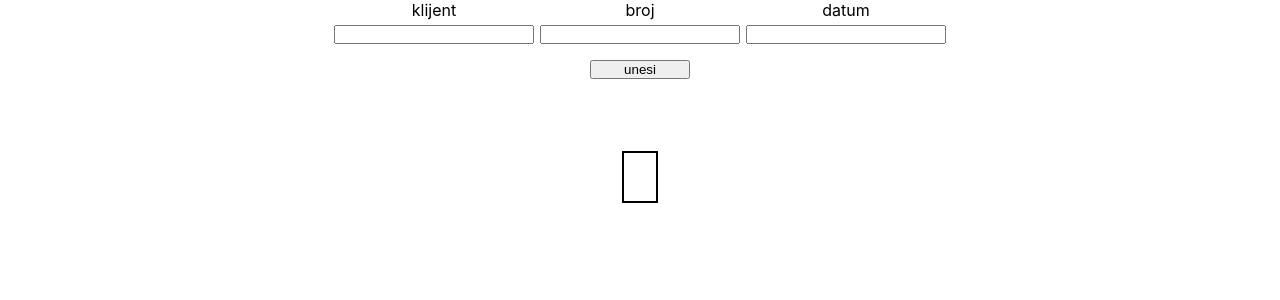
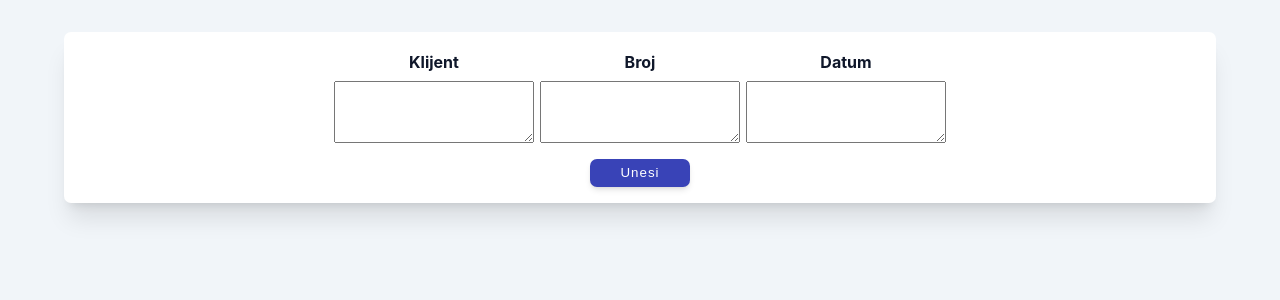
Before and after one commit to DamirRa/input-component, a React (Create React App) app: page / in a window 1280 px wide. Shown: the top 300 px of the page. Built offline with nearby package versions, Linux system fonts and the light colour scheme.

Commit message:
gotov css

```diff
--- a/src/components/ClearAllBtn.js
+++ b/src/components/ClearAllBtn.js
@@ -8,9 +8,9 @@ const ClearAllBtn = () => {
     setModal(!modal)
   }
   return (
-    <div>
-      <button type='button' onClick={toggle}>
-        clear all
+    <div className='clear-btn-container'>
+      <button type='button' className='btn clear-btn' onClick={toggle}>
+        obriši sve
       </button>
       {modal && <Warning toggle={toggle} />}
     </div>
--- a/src/components/DeleteBtn.js
+++ b/src/components/DeleteBtn.js
@@ -6,7 +6,11 @@ const DeleteBtn = ({ id }) => {
   const { handleDelete } = useGlobalContext()
   return (
     <div>
-      <button type='button' onClick={() => handleDelete(id)}>
+      <button
+        type='button'
+        className='delete-btn btn'
+        onClick={() => handleDelete(id)}
+      >
         <FaTrashAlt />
       </button>
     </div>
--- a/src/components/EditBtn.js
+++ b/src/components/EditBtn.js
@@ -8,6 +8,7 @@ const EditBtn = ({ id }) => {
   return (
     <div>
       <button
+        className='edit-btn btn'
         type='button'
         onClick={() => {
           handleEdit(id)
@@ -29,6 +30,7 @@ export const EditBtnBroj = ({ id }) => {
   return (
     <div>
       <button
+        className='edit-btn btn'
         type='button'
         onClick={() => {
           handleEdit(id)
@@ -51,6 +53,7 @@ export const EditBtnDatum = ({ id }) => {
     <div>
       <button
         type='button'
+        className='edit-btn btn'
         onClick={() => {
           handleEdit(id)
 
--- a/src/components/EditField.js
+++ b/src/components/EditField.js
@@ -5,17 +5,21 @@ const EditFieldKlijent = () => {
   const { editData, handleEditInput, handleEditInputSubmit, editing } =
     useGlobalContext()
   return (
-    <form className={`${editing.klijent ? 'edit-inputs' : 'hide-input'}`}>
+    <form
+      className={`${editing.klijent ? 'edit-inputs' : 'hide-input'} edit-field`}
+    >
       <label htmlFor='klijent'>klijent</label>
-      <input
+      <textarea
+        cols='60'
+        rows='4'
         type='text'
         name='klijent'
         id='klijent'
         value={editData.klijent}
         onChange={handleEditInput}
       />
-      <button type='submit' onClick={handleEditInputSubmit}>
-        edit
+      <button className='btn' type='submit' onClick={handleEditInputSubmit}>
+        Izmijeni
       </button>
     </form>
   )
@@ -26,15 +30,17 @@ export const EditFieldBroj = () => {
   return (
     <form className={`${editing.broj ? 'edit-inputs' : 'hide-input'}`}>
       <label htmlFor='broj'>broj</label>
-      <input
+      <textarea
+        cols='60'
+        rows='4'
         type='text'
         name='broj'
         id='broj'
         value={editData.broj}
         onChange={handleEditInput}
       />
-      <button type='submit' onClick={handleEditInputSubmit}>
-        edit
+      <button className='btn' type='submit' onClick={handleEditInputSubmit}>
+        Izmijeni
       </button>
     </form>
   )
@@ -45,15 +51,17 @@ export const EditFieldDatum = () => {
   return (
     <form className={`${editing.datum ? 'edit-inputs' : 'hide-input'}`}>
       <label htmlFor='broj'>datum</label>
-      <input
+      <textarea
+        cols='60'
+        rows='4'
         type='text'
         name='datum'
         id='datum'
         value={editData.datum}
         onChange={handleEditInput}
       />
-      <button type='submit' onClick={handleEditInputSubmit}>
-        edit
+      <button className='btn' type='submit' onClick={handleEditInputSubmit}>
+        Izmijeni
       </button>
     </form>
   )
--- a/src/components/Form.js
+++ b/src/components/Form.js
@@ -12,7 +12,8 @@ const Form = () => {
         <div className='container'>
           <article className='input-container'>
             <label htmlFor='klijent'>klijent</label>
-            <input
+            <textarea
+              rows='4'
               type='text'
               name='klijent'
               id='klijent'
@@ -22,7 +23,8 @@ const Form = () => {
           </article>
           <article className='input-container'>
             <label htmlFor='broj'>broj</label>
-            <input
+            <textarea
+              rows='4'
               type='text'
               name='broj'
               id='broj'
@@ -32,7 +34,8 @@ const Form = () => {
           </article>
           <article className='input-container'>
             <label htmlFor='broj'>datum</label>
-            <input
+            <textarea
+              rows='4'
               type='text'
               name='datum'
               id='datum'
@@ -41,11 +44,11 @@ const Form = () => {
             />
           </article>
         </div>
-        <button type='submit' onClick={handleSubmit}>
+        <button className='btn' type='submit' onClick={handleSubmit}>
           unesi
         </button>
       </form>
-      <div className='main-list'>
+      <div className={`${list.length > 0 ? 'main-list' : null}`}>
         <List />
         {list.length > 0 && <ClearAllBtn />}
       </div>
--- a/src/components/List.js
+++ b/src/components/List.js
@@ -9,21 +9,42 @@ const List = () => {
   const { list, editId, edit } = useGlobalContext()
 
   return (
-    <div>
+    <div className='list'>
+      {list.length > 0 && (
+        <header className='header'>
+          <h4>klijent</h4>
+          <h4>broj</h4>
+          <h4>datum</h4>
+        </header>
+      )}
       {list.map((item) => {
         const { id, klijent, broj, datum } = item
         return (
           <div key={id} className='list-container'>
+            <div className='list-item'>
+              <section>
                 <h5>{klijent}</h5>
                 <EditBtnKlijent id={id} />
-            {id === editId && edit ? <EditFieldKlijent /> : null}
+              </section>
+            </div>
+            <div className='list-item'>
+              <section>
                 <h5>{broj}</h5>
                 <EditBtnBroj id={id} />
-            {id === editId && edit ? <EditFieldBroj /> : null}
+              </section>
+            </div>
+            <div className='list-item'>
+              <section>
                 <h5>{datum}</h5>
                 <EditBtnDatum id={id} />
+              </section>
+            </div>
+            <DeleteBtn id={id} />
+            <article className='edit-field'>
+              {id === editId && edit ? <EditFieldKlijent /> : null}
+              {id === editId && edit ? <EditFieldBroj /> : null}
               {id === editId && edit ? <EditFieldDatum /> : null}
-            <DeleteBtn id={id} />
+            </article>
           </div>
         )
       })}
--- a/src/index.css
+++ b/src/index.css
@@ -4,6 +4,97 @@
   margin: 0;
   padding: 0;
   box-sizing: border-box;
+}
+
+:root {
+  /* colors */
+  /* primary */
+  --primaryColor-1: #0b0d25;
+  --primaryColor-2: #171b49;
+  --primaryColor-3: #22286e;
+  --primaryColor-4: #2e3692;
+  --primaryColor-5: #3943b7;
+  --primaryColor-6: #6169c5;
+  --primaryColor-7: #888ed4;
+  --primaryColor-8: #b0b4e2;
+  --primaryColor-9: #d7d9f1;
+  /* grey */
+  --grey-1: #f1f5f9;
+  --grey-2: #e2e8f0;
+  --grey-3: #cbd5e1;
+  --grey-4: #94a3b8;
+  --grey-5: #64748b;
+  --grey-6: #475569;
+  --grey-7: #334155;
+  --grey-8: #1e293b;
+  --grey-9: #0f172a;
+  /* utility colors */
+  --black: #222;
+  --white: #fff;
+  --red-light: #e70f21;
+  --red-dark: #842029;
+  --green-light: #d1e7dd;
+  --green-dark: #0f5132;
+  /* font family */
+  --headingText: 'Vollkorn', serif;
+  --bodyText: 'Open Sans', sans-serif;
+  --smallText: 0.75em;
+  /* rest of vars */
+  --backgroundColor: var(--grey-1);
+  --textColor: var(--grey-9);
+  --borderRadius: 7px;
+  --letterSpacing: 1px;
+  --mainTransition: all 0.3s ease-in-out;
+  --maxWidth: 1170px;
+  --fixedWidth: 600px;
+
+  /* box shadow */
+  --box-sdw-1: 0 1px 3px 0 rgb(0 0 0 / 0.1), 0 1px 2px -1px rgb(0 0 0 / 0.1);
+  --box-sdw-2: 0 4px 6px -1px rgb(0 0 0 / 0.1), 0 2px 4px -2px rgb(0 0 0 / 0.1);
+  --box-sdw-3: 0 10px 15px -3px rgb(0 0 0 / 0.1),
+    0 4px 6px -4px rgb(0 0 0 / 0.1);
+  --box-sdw-4: 0 20px 25px -5px rgb(0 0 0 / 0.1),
+    0 8px 10px -6px rgb(0 0 0 / 0.1);
+}
+
+body {
+  background: var(--backgroundColor);
+  font-family: var(--bodyText);
+  font-weight: 400;
+  line-height: 1.75;
+  color: var(--textColor);
+}
+
+.btn {
+  cursor: pointer;
+  background: var(--primaryColor-5);
+  color: var(--white);
+  border: transparent;
+  border-radius: var(--borderRadius);
+  padding: 0.4rem 0.8rem;
+  letter-spacing: var(--letterSpacing);
+  text-transform: capitalize;
+  box-shadow: var(--box-sdw-2);
+  transition: var(--mainTransition);
+  display: inline-block;
+}
+.btn:hover {
+  background-color: var(--primaryColor-6);
+  box-shadow: var(--box-sdw-4);
+}
+
+.btn-light {
+  color: var(--primaryColor-2);
+  background: var(--primaryColor-7);
+}
+.btn-light:hover {
+  color: var(--primaryColor-4);
+  background: var(--primaryColor-6);
+}
+
+label {
+  text-transform: capitalize;
+  font-weight: bold;
 }
 
 body {
@@ -18,15 +109,6 @@ body {
 code {
   font-family: source-code-pro, Menlo, Monaco, Consolas, 'Courier New',
     monospace;
-}
-
-.list-container {
-  display: flex;
-  align-items: center;
-  gap: 2rem;
-  margin-bottom: 0.5rem;
-  padding-bottom: 0.5rem;
-  border-bottom: 1px dashed grey;
 }
 
 .edit-inputs {
@@ -102,23 +184,110 @@ code {
 }
 
 .form-container {
+  padding: 1rem 0;
   display: grid;
   place-items: center;
+  width: 90vw;
+  background: var(--white);
+  border-radius: var(--borderRadius);
+  box-shadow: var(--box-sdw-4);
 }
 
 .form-control {
   display: grid;
   width: 90vw;
+
   margin: 0 auto;
+  margin-top: 2rem;
   place-items: center;
 }
 
 .main-list {
+  width: 90vw;
   margin-top: 4.5rem;
-  border: 2px solid black;
+  border-radius: var(--borderRadius);
+  background: var(--white);
   padding: 1.5rem 1rem;
+  box-shadow: var(--box-sdw-4);
 }
 
 .main-list List {
   border-bottom: 1px dashed gray;
 }
+
+.header {
+  text-transform: capitalize;
+  display: grid;
+  grid-template-columns: repeat(3, 30%);
+  margin-left: 2rem;
+  margin-bottom: 1.2rem;
+}
+
+.list-item {
+  display: flex;
+  flex-direction: column;
+  justify-content: space-between;
+  gap: 1rem;
+  margin: 0 1rem;
+  height: 100%;
+}
+.list-item section {
+  display: flex;
+  justify-content: space-between;
+  gap: 1rem;
+}
+
+.list-item h5 {
+  width: 80%;
+  height: 100%;
+  word-wrap: break-word;
+  padding: 0.4rem;
+  background-color: var(--grey-2);
+  box-shadow: var(--box-sdw-2);
+  border-radius: var(--borderRadius);
+}
+
+.list-container {
+  display: grid;
+  grid-template-columns: repeat(3, 30%) 1fr;
+  margin-bottom: 0.5rem;
+  padding-bottom: 0.5rem;
+  border-bottom: 1px dashed grey;
+}
+
+.delete-btn {
+  margin-left: 1.2rem;
+  background: var(--red-dark);
+}
+
+.delete-btn:hover {
+  background-color: var(--red-light);
+}
+
+.edit-btn {
+}
+
+.clear-btn {
+  margin-top: 0.5rem;
+  background-color: var(--red-dark);
+}
+.clear-btn:hover {
+  background-color: var(--red-light);
+}
+
+.clear-btn-container {
+  display: grid;
+  place-items: center;
+}
+
+.edit-field {
+  margin-top: 1rem;
+  width: 170%;
+}
+
+.edit-field textarea {
+  background: var(--grey-3);
+  font-size: 1.2rem;
+  border-radius: var(--borderRadius);
+  padding: 0.3rem;
+}
```
Lines whose indentation alone changed are shown as unchanged.
